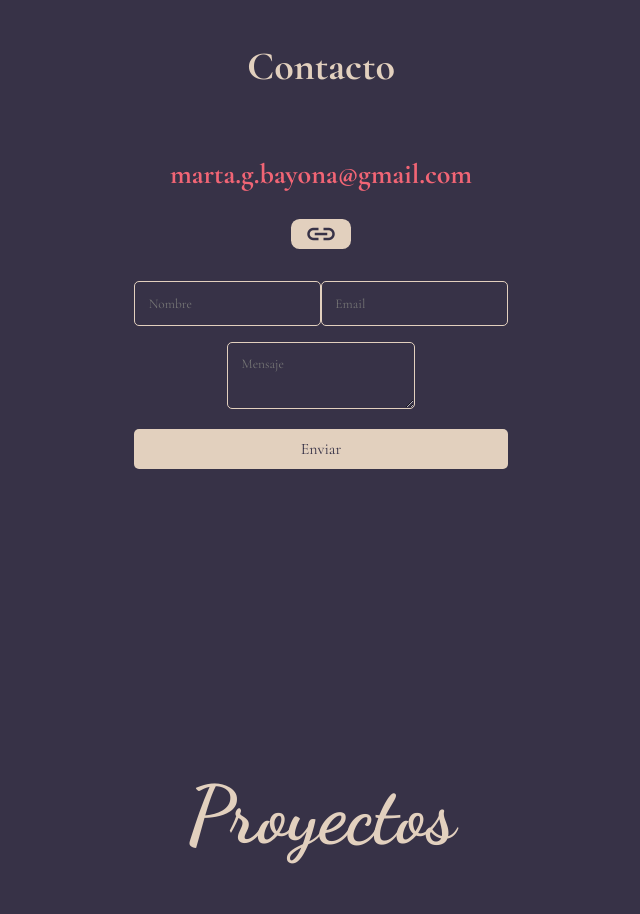
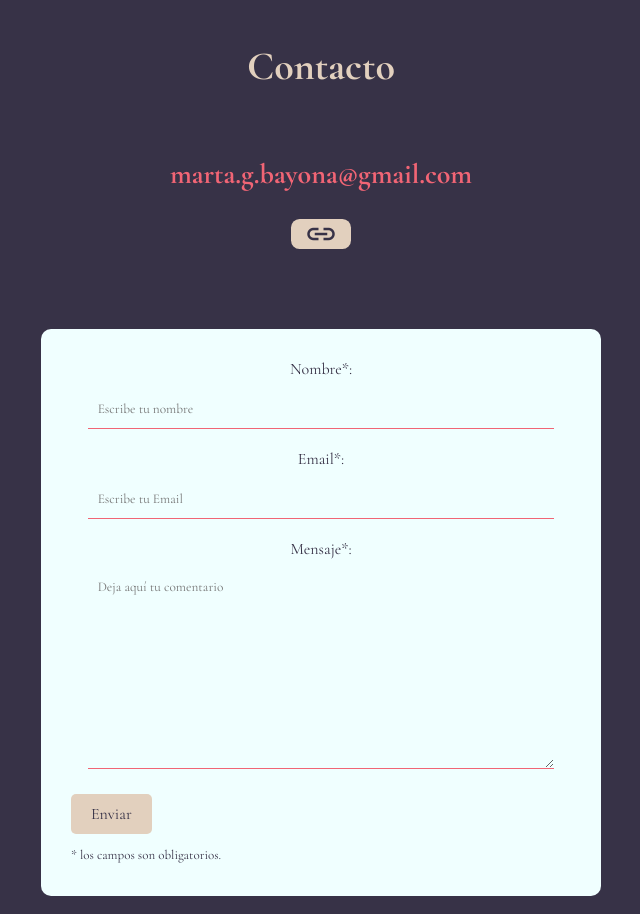
Before and after one commit to MartaGBayona/Portfolio, a website: page index.html in a window 1280 px wide. Shown: the part 3466-4380 px from the top of the page, without its empty margins (319-959 px from the left). Drawn offline with nearby package versions, Linux system fonts and the light colour scheme.

Commit message:
feat: add contact form and this css

```diff
--- a/index.html
+++ b/index.html
@@ -160,27 +160,24 @@
                     </div>
                     <p id="notification" class="hidden">Email copiado</p>
                 </div>
-                <div class="container-form">
-                    <form target="_blank" action="https://formsubmit.co/659bcf75fb1ab54b039df1954a7c86bd" method="POST">
-                        <div class="form-group">
-                            <div class="form-row">
-                                <div class="col">
-                                    <input type="text" name="name" class="form-control" placeholder="Nombre"
-                                        required>
-                                </div>
-                                <div class="col">
-                                    <input type="email" name="email" class="form-control" placeholder="Email"
-                                        required>
-                                </div>
-                            </div>
-                        </div>
-                        <div class="form-group">
-                            <textarea placeholder="Mensaje" class="form-control" name="message" rows="10"
-                                required></textarea>
-                        </div>
-                        <button type="submit" class="btn btn-lg btn-dark btn-block">Enviar</button>
-                    </form>
-                </div>
+                <form class="contact_form" action="https://formspree.io/f/xbjnvkjz" method="POST">
+                    <label for="nombre" class="colocar_nombre">
+                        Nombre*:
+                        <input type="text" name="name" id="nombre" required="obligatorio" placeholder="Escribe tu nombre">
+                    </label>
+                    <label for="email" class="colocar_email">
+                        Email*:
+                        <input type="email" name="email" id="email" required="obligatorio" placeholder="Escribe tu Email">
+                    </label>
+                    <label>
+                        Mensaje*:
+                        <textarea name="message" required="obligatorio" placeholder="Deja aquí tu comentario"></textarea>
+                    </label for="mensaje" class="colocar_mensaje">
+                    <button class="btn" type="submit">Enviar</button>
+                    <p class="aviso">
+                        <span class="obligatorio"> * </span>los campos son obligatorios.
+                    </p>
+                </form>
             </div>
         </div>
         </div>
--- a/styles/main.css
+++ b/styles/main.css
@@ -343,7 +343,6 @@ body::-webkit-scrollbar {
     cursor: pointer;
     font-family: "Cormorant Garamond", serif;
     font-weight: bold;
-    color: #373247;
     font-size: large;
     text-decoration: none;
     border-radius: 1ch;
@@ -370,57 +369,108 @@ body::-webkit-scrollbar {
     display: none;
 }
 
-.container-form {
+.contact_form {
+    font-family: "Cormorant Garamond", serif;
+    color:#373247;
     display: flex;
     flex-direction: column;
-    padding: 2em;
-}
-
-.form-group {
-    margin-bottom: 2ch;
-}
-
-.form-row {
-    display: flex;
-    flex-wrap: wrap;
-}
-
-.form-control {
-    font-family: "Cormorant Garamond", serif;
-    color: #E2D0BE;
-    padding: 1em;
-    background-color: #373247;
-    border: 1px solid;
-    border-radius: 5px;
+    justify-content: center;
+    align-items: flex-start;
+    width: 100%;
+    max-width: 35em;
+    height: auto;
+    margin: 80px auto;
+    border-radius: 10px;
+    padding-top: 30px;
+    padding-bottom: 20px;
+    background-color: azure;
+    padding-left: 30px;
+    padding-right: 30px;
     box-sizing: border-box;
 }
 
-textarea.form-control {
-    height: 5em;
-}
 
-.form-row {
-    display: flex;
-    flex-wrap: wrap;
-    align-items: flex-start; /* Alinea los elementos en la parte superior */
+input, textarea {
+    font-family: "Cormorant Garamond", serif;
+    color: #E2D0BE;
+    background-color: rgb(255, 255, 255, 0);
+    width: 35em;
+    height: auto;
+    border-style: solid;
+    border-top: none;
+    border-right: none;
+    border-left: none;
+    border-width: 1px;
+    border-color: #f16575;
+    margin-top: 10px;
+    padding: 10px;
+    margin-bottom: 20px;
+    box-sizing: border-box;
 }
 
 
+input {
+    height: 40px;
+}
+
+textarea {
+    height: 15em;
+    resize: vertical;
+}
+
+
+.aviso {
+    font-family: "Cormorant Garamond", serif;
+    color:#373247;
+    font-size: 13px;
+}
+
 .btn {
-    display: block;
     font-family: "Cormorant Garamond", serif;
-    width: 100%;
     padding: 10px 20px;
-    background-color:#E2D0BE ;
+    background-color: #E2D0BE;
     border: none;
     border-radius: 5px;
-    color:#373247;
+    color: #373247;
     font-size: 16px;
     cursor: pointer;
+    transition: 0.5s;
 }
 
-.contact-style {
-    text-align: center;
+.btn:hover {
+    transition: 0.5s;
+    transform: scale(1.1);
+}
+
+@media (max-width: 768px) {
+    .contact_form {
+        width: 90%;
+        padding: 20px;
+        margin: 40px auto;
+    }
+
+    input, textarea {
+        width: 30em;
+    }
+
+    textarea {
+        height: 10em;
+    }
+}
+
+@media (max-width: 480px) {
+    .contact_form {
+        display: flex;
+        justify-content: center;
+        align-items: center;
+        width: 90%;
+        padding: 10px;
+        margin: 20px auto;
+    }
+
+    input, textarea {
+        width: 100%;
+    }
 }
 
 
@@ -514,7 +564,7 @@ textarea.form-control {
 
 .links-style:hover {
     transition: 0.3s;
-    color:#f16575;
+    color: #f16575;
 }
 
 #footer-design {
@@ -550,6 +600,7 @@ textarea.form-control {
     .grid-container {
         grid-template-columns: repeat(2, 1fr);
     }
+
     .grid-container-studies {
         grid-template-columns: repeat(2, 1fr);
     }
@@ -559,7 +610,7 @@ textarea.form-control {
     }
 }
 
-@media  screen and (max-width:1000px) {
+@media screen and (max-width:1000px) {
     .grid-container-skills {
         grid-template-columns: repeat(2, 1fr);
     }
@@ -569,6 +620,7 @@ textarea.form-control {
     .grid-container {
         grid-template-columns: repeat(1, 1fr);
     }
+
     .grid-container-studies {
         grid-template-columns: repeat(1, 1fr);
     }
@@ -579,6 +631,7 @@ textarea.form-control {
     .grid-container {
         grid-template-columns: repeat(1, 1fr);
     }
+
     .grid-container-studies {
         grid-template-columns: repeat(1, 1fr);
     }
```
